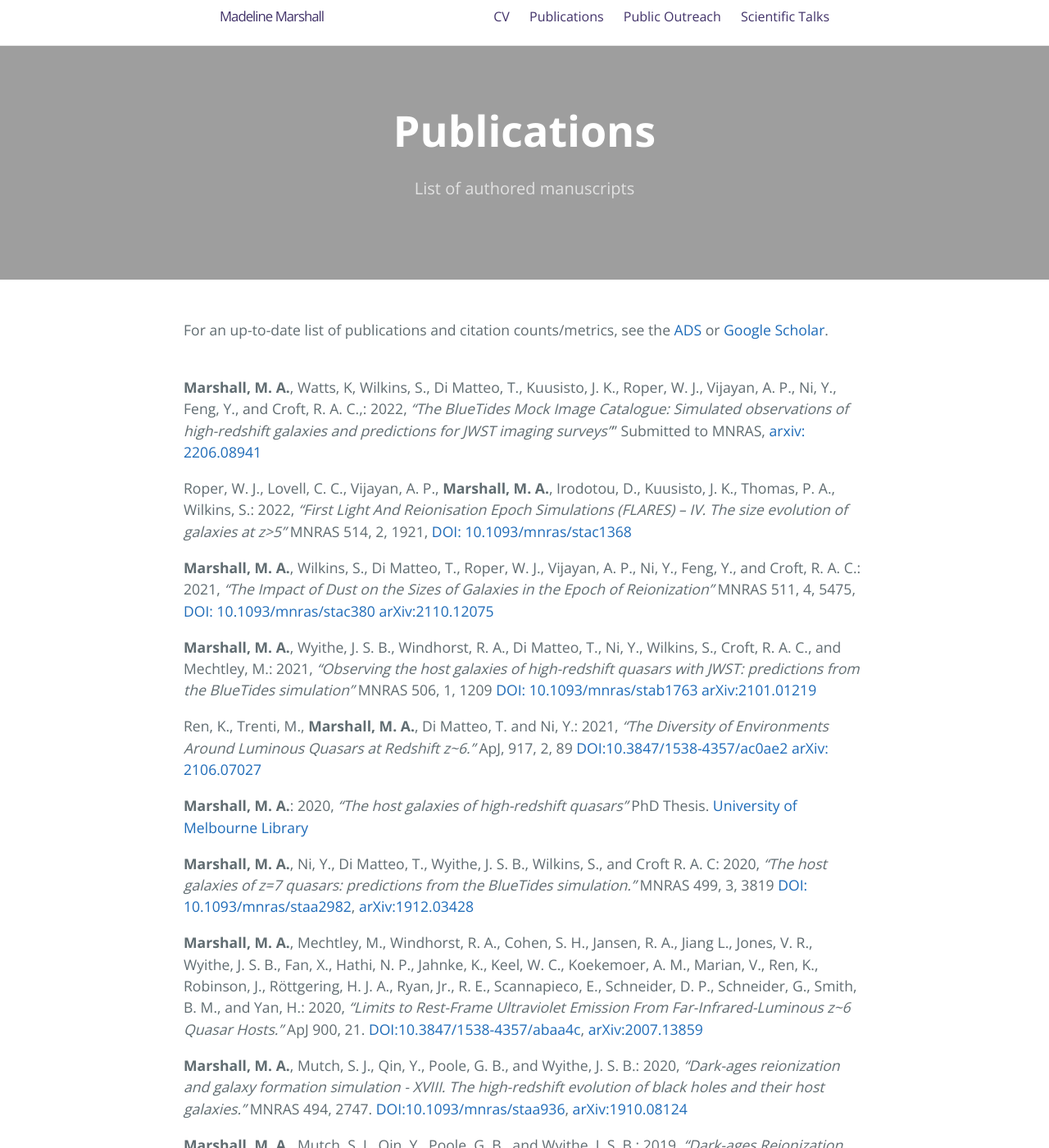
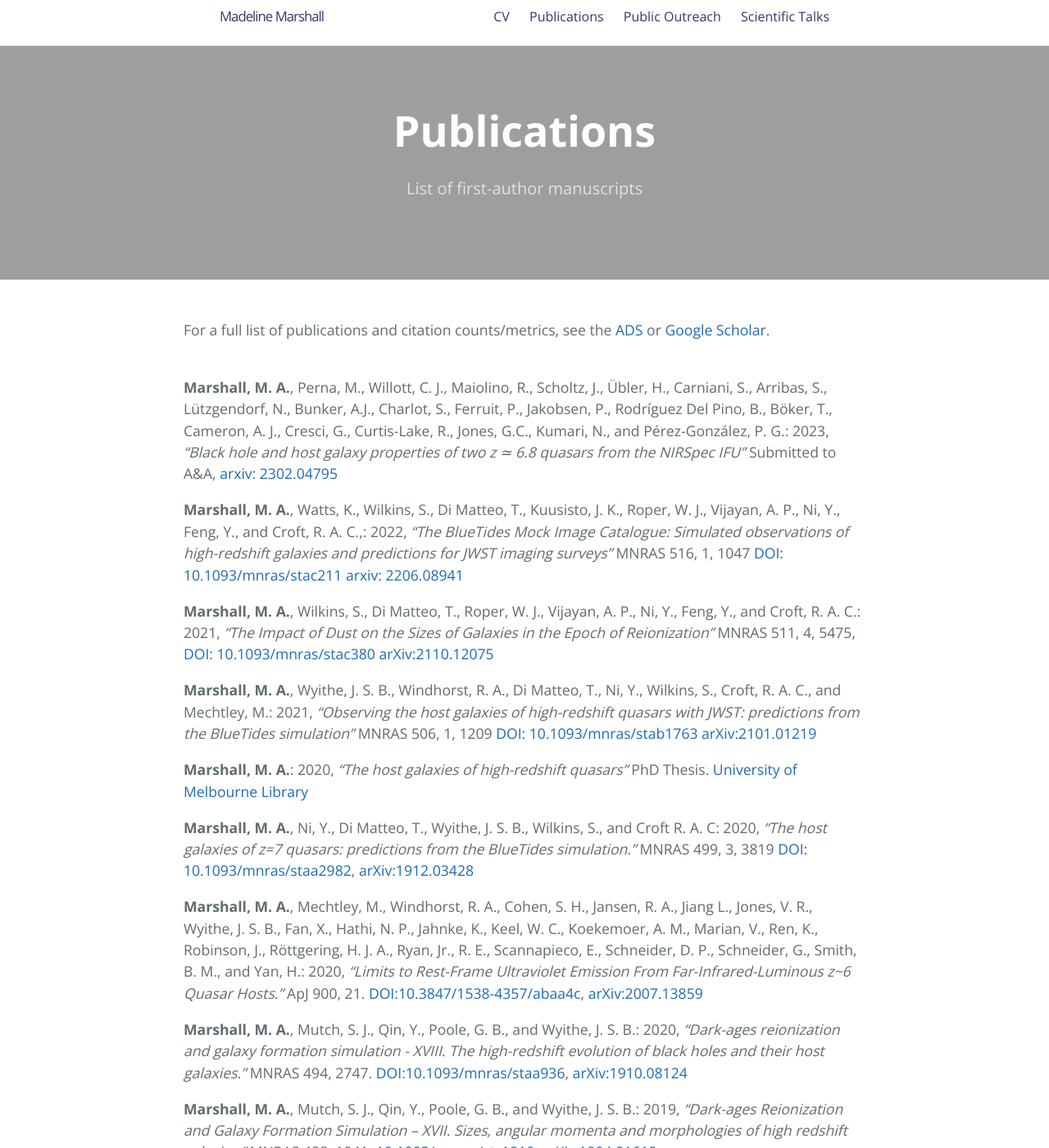
Before and after one commit to madelinemarshall/madelinemarshall.github.io, a Jekyll site: the page built from publications.md, in a window 1280 px wide and 1400 px high. Shown: the whole window at 82% size. Built offline with Jekyll 4.4.1, drawn with Linux system fonts in a browser that asks for light colours.

Commit message:
Update papers

```diff
--- a/publications.md
+++ b/publications.md
@@ -1,26 +1,23 @@
 ---
 layout: page
 title: Publications
-tagline: List of authored manuscripts
+tagline: List of first-author manuscripts
 ref: publications
 order: 1
 ---
 
-For an up-to-date list of publications and citation counts/metrics, see the [ADS](https://ui.adsabs.harvard.edu/search/q=orcid%3A0000-0001-6434-7845&sort=date+desc) or [Google Scholar](https://scholar.google.com/citations?user=3WZ2z5gAAAAJ&hl=en).
+For a full list of publications and citation counts/metrics, see the [ADS](https://ui.adsabs.harvard.edu/search/q=orcid%3A0000-0001-6434-7845&sort=citation_count%20desc%2C%20bibcode%20desc&p_=0) or [Google Scholar](https://scholar.google.com/citations?user=3WZ2z5gAAAAJ&hl=en).
 <br>
 <br>
 
-**Marshall, M. A.**, Watts, K, Wilkins, S., Di Matteo, T., Kuusisto, J. K., Roper, W. J., Vijayan, A. P., Ni, Y., Feng, Y., and Croft, R. A. C.,: 2022, *"The BlueTides Mock Image Catalogue: Simulated observations of high-redshift galaxies and predictions for JWST imaging surveys"*" Submitted to MNRAS, [arxiv: 2206.08941](https://arxiv.org/abs/2206.08941)
+**Marshall, M. A.**, Perna, M., Willott, C. J., Maiolino, R., Scholtz, J., Übler, H., Carniani, S., Arribas, S., Lützgendorf, N., Bunker, A.J., Charlot, S., Ferruit, P., Jakobsen, P., Rodríguez Del Pino, B., Böker, T., Cameron, A. J., Cresci, G., Curtis-Lake, R., Jones, G.C., Kumari, N., and Pérez-González, P. G.: 2023, *"Black hole and host galaxy properties of two z ≃
+ 6.8 quasars from the NIRSpec IFU"* Submitted to A&A, [arxiv: 2302.04795](https://arxiv.org/abs/2302.04795)
 
-Roper, W. J., Lovell, C. C., Vijayan, A. P., **Marshall, M. A.**, Irodotou, D., Kuusisto, J. K., Thomas, P. A., Wilkins, S.: 2022, *"First Light And Reionisation Epoch Simulations (FLARES) – IV. The size evolution of galaxies at z>5"* MNRAS 514, 2, 1921, [DOI: 10.1093/mnras/stac1368](https://doi.org/10.1093/mnras/stac1368)
+**Marshall, M. A.**, Watts, K., Wilkins, S., Di Matteo, T., Kuusisto, J. K., Roper, W. J., Vijayan, A. P., Ni, Y., Feng, Y., and Croft, R. A. C.,: 2022, *"The BlueTides Mock Image Catalogue: Simulated observations of high-redshift galaxies and predictions for JWST imaging surveys"* MNRAS 516, 1, 1047 [DOI: 10.1093/mnras/stac211](https://doi.org/10.1093/mnras/stac2111) [arxiv: 2206.08941](https://arxiv.org/abs/2206.08941)
 
 **Marshall, M. A.**, Wilkins, S., Di Matteo, T., Roper, W. J., Vijayan, A. P., Ni, Y., Feng, Y., and Croft, R. A. C.: 2021, *"The Impact of Dust on the Sizes of Galaxies in the Epoch of Reionization"* MNRAS 511, 4,  5475, [DOI: 10.1093/mnras/stac380](https://doi.org/10.1093/mnras/stac380) [arXiv:2110.12075](https://arxiv.org/abs/2110.12075)
 
 **Marshall, M. A.**, Wyithe, J. S. B., Windhorst, R. A., Di Matteo, T., Ni, Y., Wilkins, S., Croft, R. A. C., and Mechtley, M.: 2021, *"Observing the host galaxies of high-redshift quasars with JWST: predictions from the BlueTides simulation"* MNRAS 506, 1, 1209 [DOI: 10.1093/mnras/stab1763](https://doi.org/10.1093/mnras/stab1763) [arXiv:2101.01219](https://arxiv.org/abs/2101.01219)
-
-
-Ren, K., Trenti, M., **Marshall, M. A.**, Di Matteo, T. and Ni, Y.: 2021, *"The Diversity of Environments Around Luminous Quasars at Redshift  z~6."* ApJ,  917, 2, 89 [DOI:10.3847/1538-4357/ac0ae2](https://doi.org/10.3847/1538-4357/ac0ae2) [arXiv: 2106.07027](https://arxiv.org/abs/2106.07027)
-
 
 **Marshall, M. A.**: 2020, *"The host galaxies of high-redshift quasars"* PhD Thesis. [University of Melbourne Library](http://hdl.handle.net/11343/245491)
 
```
Also changed, not shown: index.md (+1 -0 lines).
